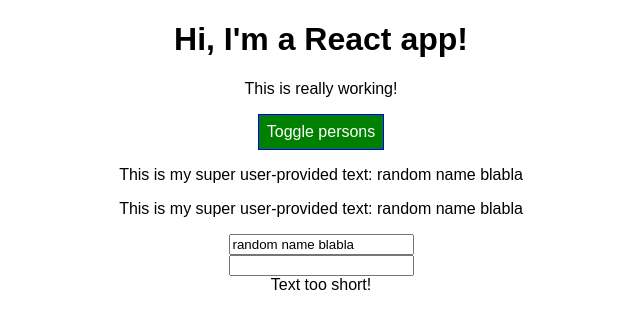
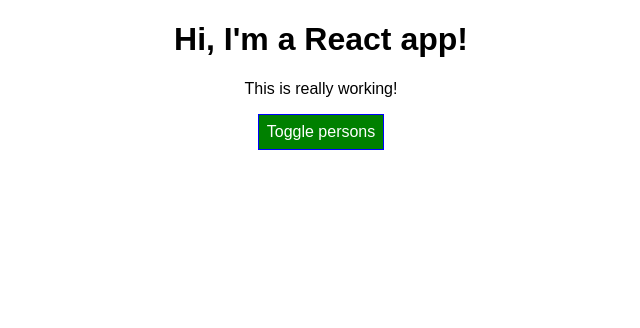
Before and after one commit to Mossie93/react-complete-guide, a React app: page / in a window 1280 px wide. Shown: the top 328 px of the page, without its empty margins (319-959 px from the left). Built offline with nearby package versions, Linux system fonts and the light colour scheme.

Commit message:
Remove homework-related code

```diff
--- a/src/App.js
+++ b/src/App.js
@@ -1,10 +1,6 @@
 import React, { Component } from 'react';
 import classes from './App.css';
 import Person from './Person/Person';
-import UserInput from './UserInput/UserInput';
-import UserOutput from './UserOutput/UserOutput';
-import ValidationComponent from './ValidationComponent/ValidationComponent';
-import CharComponent from './CharComponent/CharComponent';
 
 class App extends Component {
   state = {
@@ -13,19 +9,12 @@
       { id: 2, name: 'tree', age: 104 },
       { id: 3, name: 'rock', age: 1600 }
     ],
-    username: 'random name blabla',
-    showPersons: false,
-    textToValidate: ''
+    showPersons: false
   }
 
   togglePersonsHandler = () => {
     const doesShow = this.state.showPersons;
     this.setState({showPersons: !doesShow});
-  }
-
-  usernameChangeHandler  = (event)=> {
-    const username = event.target.value;
-    this.setState({username: username});
   }
 
   deletePersonHandler = (personIndex) => {
@@ -46,17 +35,6 @@
     const persons = [...this.state.persons];
     persons[personIndex] = person;
     this.setState({persons: persons});
-  }
-
-  changeTextToValidate = (event) => {
-    const newText = event.target.value;
-    this.setState({textToValidate: newText});
-  }
-
-  removeLetter = (letterIndex, e) => {
-    const newText = this.state.textToValidate.split('');
-    newText.splice(letterIndex, 1);
-    this.setState({textToValidate: newText.join('')});
   }
 
   render() {
@@ -83,21 +61,6 @@
       btnClass.push(classes.Red)
     }
 
-    let lettersArray = this.state.textToValidate.split('');
-    let letters = (
-      <div>
-        {lettersArray.map((letter, index) => {
-          return (
-            <CharComponent
-              key={letter + "-" + index}
-              letter={letter}
-              click={() => this.removeLetter(index)}
-            />
-          )
-        })}
-      </div>
-    )
-
     let assignedClasses = [];
     if (this.state.persons.length <= 2 ) {
       assignedClasses.push(classes.red);
@@ -116,18 +79,6 @@
           Toggle persons
         </button>
         {persons}
-
-        <div className="FirstHomework">
-          <UserOutput username={this.state.username}></UserOutput>
-          <UserOutput username={this.state.username}></UserOutput>
-          <UserInput changed={this.usernameChangeHandler} username={this.state.username}></UserInput>
-        </div>
-
-        <div className="SecondHomework">
-          <input onChange={this.changeTextToValidate} value={this.state.textToValidate}></input>
-          <ValidationComponent textToValidate={this.state.textToValidate}/>
-          {letters}
-        </div>
       </div>
     );
   }
--- a/src/CharComponent/CharComponent.css
+++ /dev/null
@@ -1,7 +0,0 @@
-.CharComponent {
-  display: inline-block;
-  padding: 16px;
-  text-align: center;
-  margin: 16px;
-  border: 1px solid black;
-}
--- a/src/CharComponent/CharComponent.js
+++ /dev/null
@@ -1,12 +0,0 @@
-import React from 'react';
-import './CharComponent.css';
-
-const charComponent = (props) => {
-  return(
-    <div onClick={props.click} className="CharComponent">
-      {props.letter}
-    </div>
-  );
-};
-
-export default charComponent;
--- a/src/UserInput/UserInput.css
+++ /dev/null
@@ -1,6 +0,0 @@
-.UserInput {
-  border: 1px solid black;
-  padding: 20px;
-  width: 60%;
-  margin: 16px auto;
-}
--- a/src/UserInput/UserInput.js
+++ /dev/null
@@ -1,14 +0,0 @@
-import React from 'react';
-import './UserInput.css';
-
-const userInput = (props) => {
-  return (
-    <div className='UserInput'>
-      <input type="text"
-      onChange={props.changed}
-      value={props.username}></input>
-    </div>
-  );
-}
-
-export default userInput;
--- a/src/UserOutput/UserOutput.css
+++ /dev/null
@@ -1,6 +0,0 @@
-.UserOutput {
-  border: 1px solid black;
-  padding: 20px;
-  width: 60%;
-  margin: 16px auto;
-}
--- a/src/UserOutput/UserOutput.js
+++ /dev/null
@@ -1,12 +0,0 @@
-import React from 'react';
-import './UserOutput.css';
-
-const userOutput = (props) => {
-  return (
-    <div className='UserOutput'>
-      <p>This is my super user-provided text: {props.username}</p>
-    </div>
-  );
-}
-
-export default userOutput;
--- a/src/ValidationComponent/ValidationComponent.js
+++ /dev/null
@@ -1,17 +0,0 @@
-import React from 'react';
-
-const validationComponent = (props) => {
-  let validationMessage='Text too short!';
-
-  if(props.textToValidate.length >= 5) {
-    validationMessage='Text long enough';
-  }
-
-  return(
-    <div>
-      {validationMessage}
-    </div>
-  );
-};
-
-export default validationComponent;
```
